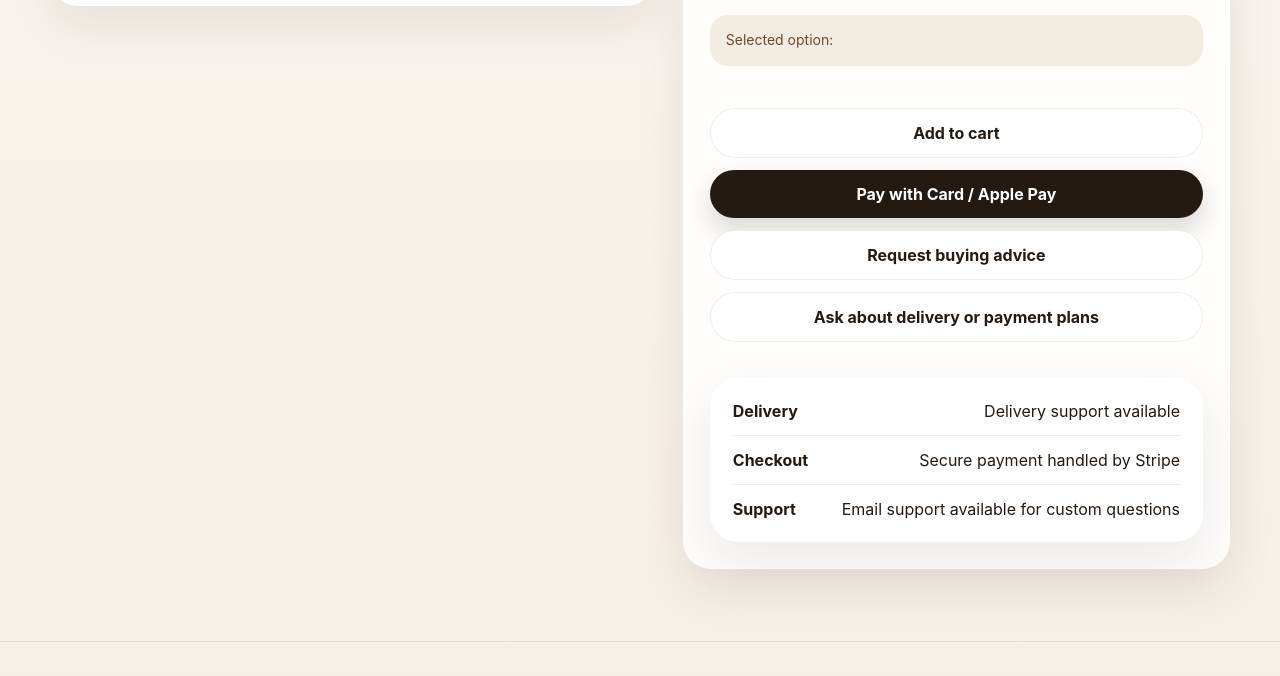
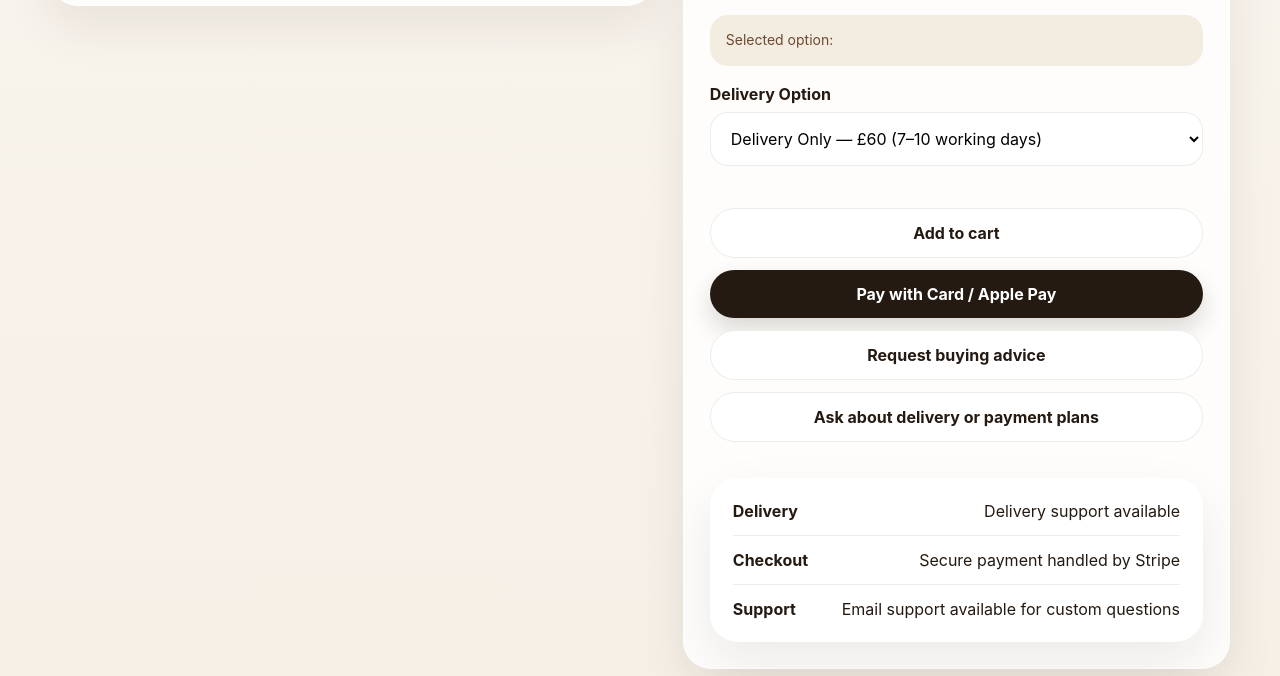
Before and after one commit to vcraftbeds/vcraftbeds, a website: page product.html in a window 1280 px wide. Shown: the part 1006-1682 px from the top of the page. Drawn offline with nearby package versions, Linux system fonts and the light colour scheme; no server answers.

Commit message:
Update product.html

```diff
--- a/product.html
+++ b/product.html
@@ -73,6 +73,25 @@
         <div class="fabric-grid" id="fabricGrid"></div>
       </section>
       <div class="notice">Selected option: <strong id="selectedSizeCopy"></strong><span id="selectedFabricCopy"></span></div>
+      <div class="delivery-panel">
+
+  <label class="label" for="deliverySelect">
+    Delivery Option
+  </label>
+
+  <select id="deliverySelect" class="size-select">
+
+    <option value="60">
+      Delivery Only — £60 (7–10 working days)
+    </option>
+
+    <option value="100">
+      Delivery + Assembly — £100 (7–10 working days)
+    </option>
+
+  </select>
+
+</div>
       <div class="payment-options">
         <button id="addToCartBtn" class="pay-btn alt" type="button">Add to cart</button>
         <button id="stripeBtn" class="pay-btn" type="button">Pay with Card / Apple Pay</button>
```
